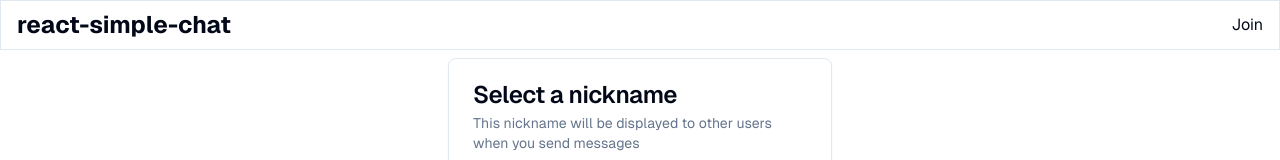
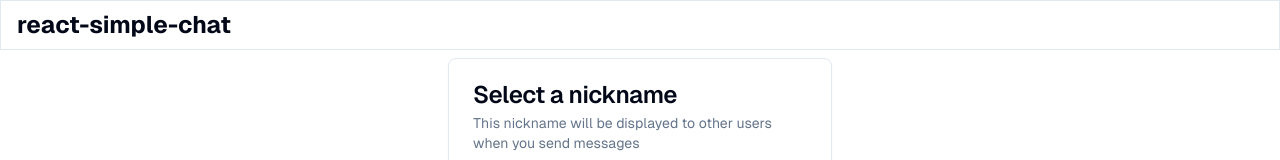
Before and after one commit to rdbo/react-simple-chat, a React (Vite) app: page / in a window 1280 px wide. Shown: the top 160 px of the page. Built offline with nearby package versions, Linux system fonts and the light colour scheme.

Commit message:
added way to remove nickname

```diff
--- a/src/components/NavBar.tsx
+++ b/src/components/NavBar.tsx
@@ -4,11 +4,20 @@ import { useContext } from "react";
 export default function NavBar() {
   const { nickname, setNickname } = useContext(Nickname) as NicknameData;
 
+  const clearNickname = () => setNickname("");
+
   return (
     <div className="px-4 py-2 border flex justify-between items-center bg-white">
       <h1 className="font-bold text-2xl">react-simple-chat</h1>
       <div>
-        <p>{ nickname && nickname || "Join" }</p>
+        {nickname ? (
+          <button onClick={clearNickname} className="flex items-center font-bold">
+            <img src="/assets/images/user.png" className="h-8 mr-1" />
+            <p>{nickname}</p>
+          </button>
+        ) : (
+          ""
+        )}
       </div>
     </div>
   );
```
Also changed, not shown: public/assets/images/user.png (added).
